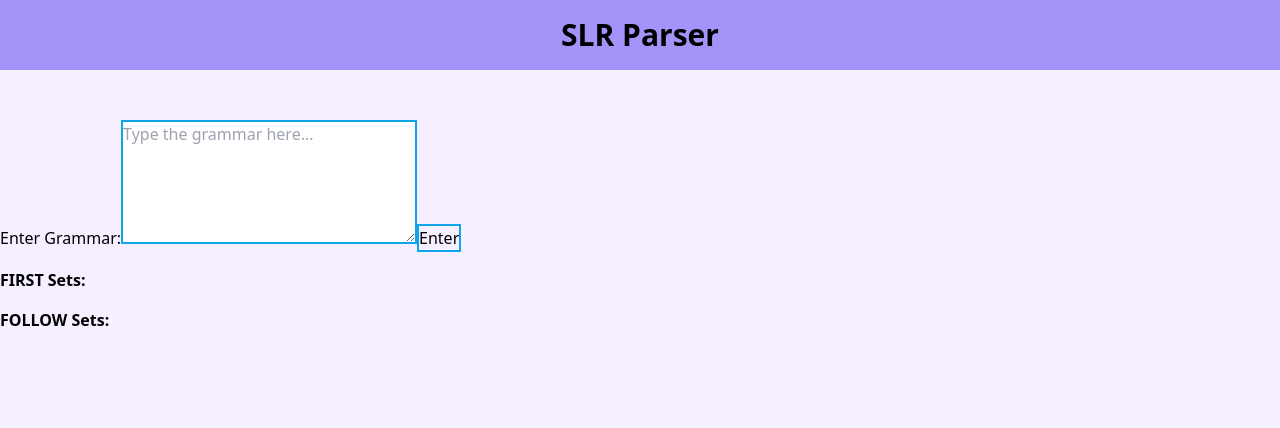
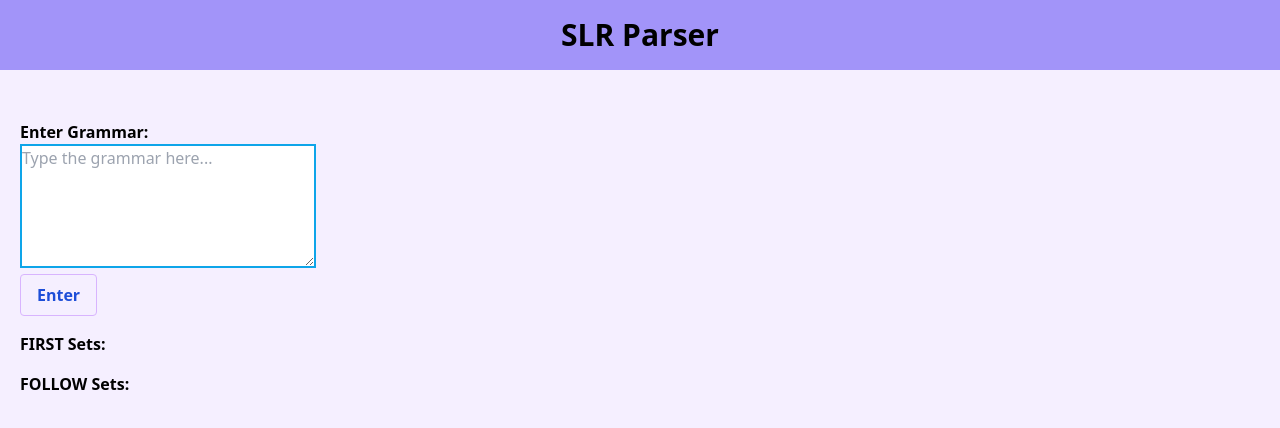
Before and after one commit to mohitShahiT/slr-parser, a React (Vite) app: page / in a window 1280 px wide. Shown: the top 428 px of the page. Built offline with nearby package versions, Linux system fonts and the light colour scheme.

Commit message:
flex ko floex

```diff
--- a/src/components/GrammarForm.tsx
+++ b/src/components/GrammarForm.tsx
@@ -29,8 +29,10 @@ export const GrammarForm = function () {
 
   return (
       <>
+          <div className= "leftcontainer">
+        <label htmlFor="grammar"><b>Enter Grammar:</b></label>
         <form onSubmit={handleGrammarSubmit}>
-        <label htmlFor="grammar">Enter Grammar:</label>
+
         <textarea
             className="border-solid border-2 border-sky-500"
             id="grammar"
@@ -40,9 +42,15 @@ export const GrammarForm = function () {
             cols={30}
             placeholder="Type the grammar here..."
         />
-        <button className="border-solid border-2 border-sky-500" type="submit">
+            <br/>
+            <div className= "middleman">
+                <button
+                    className="bg-transparent hover:bg-purple-400 text-blue-700 font-semibold hover:text-white py-2 px-4 border border-purple-300 hover:border-transparent rounded"
+                    type="submit">
                     Enter
                 </button>
+            </div>
+
         </form>
               <div className="mt-4">
                   <h3 className="font-bold">FIRST Sets:</h3>
@@ -52,6 +60,7 @@ export const GrammarForm = function () {
               <h3 className="font-bold">FOLLOW Sets:</h3>
           <div className="ml-4">{renderSet(follow)}</div>
         </div>
+          </div>
       </>
   );
 };
--- a/src/contexts/GrammarContext.tsx
+++ b/src/contexts/GrammarContext.tsx
@@ -1,12 +1,12 @@
 import { createContext, ReactNode, useContext, useState } from "react";
-import { Grammar, TerminalandNonTerminal } from "../types/types";
+import {FirstFollow, Grammar, TerminalandNonTerminal} from "../types/types";
 
 interface GrammarProviderProps {
   grammar: Grammar;
   terminals: TerminalandNonTerminal;
   nonTerminals: TerminalandNonTerminal;
-  first: Record<string, Set<string>>;
-  follow: Record<string, Set<string>>;
+  first: FirstFollow;
+  follow: FirstFollow;
   createGrammar: (rawGrammar: string) => void;
 }
 
--- a/src/index.css
+++ b/src/index.css
@@ -11,3 +11,11 @@ body {
   align-content: center;
   margin-bottom: 50px;
 }
+.leftcontainer{
+  display: flex;
+  flex-direction: column;
+  padding-left: 20px;
+}
+.middleman{
+  flex: 1;
+}
--- a/src/types/types.ts
+++ b/src/types/types.ts
@@ -1,5 +1,5 @@
 export type Grammar = [string, string][];
 
-export type FirstFollow = Record<string, string[]>;
+export type FirstFollow = Record<string, Set<string>>;
 
 export type TerminalandNonTerminal = string[];
```
Lines whose indentation alone changed are shown as unchanged.
